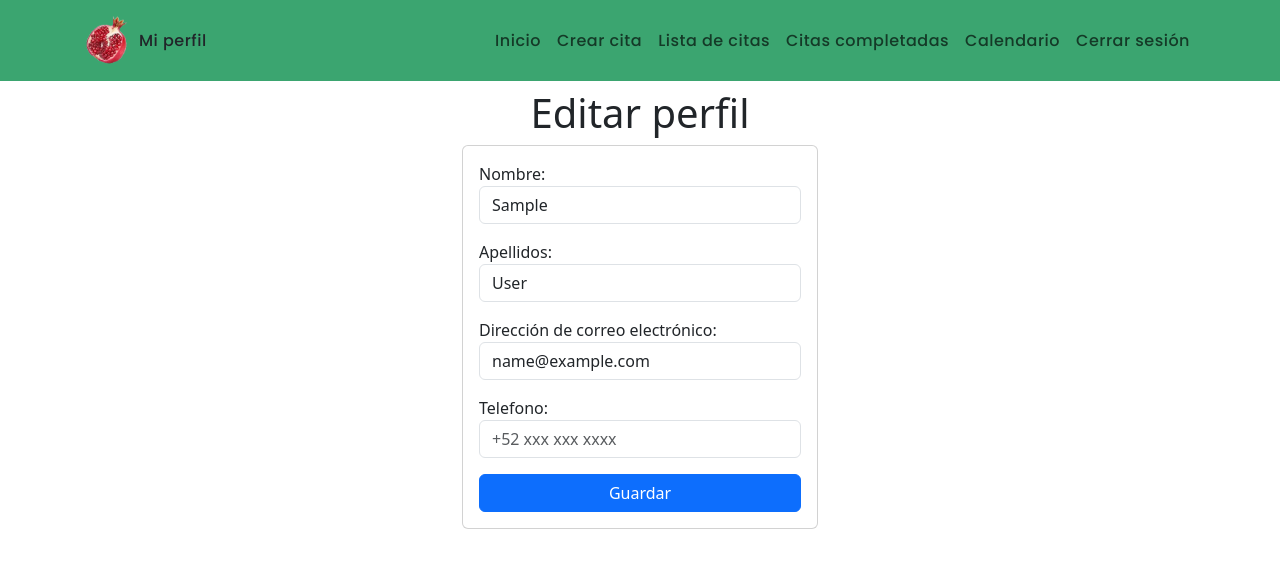
After one commit to GereArguello/Citas-de-unias-django, a Django app: page /mi_perfil/editar_perfil/ in a window 1280 px wide. The commit adds this page. Shown: the top 568 px of the page. Run offline with Django 5.2, Linux system fonts and the light colour scheme; the visitor is signed in with stand-in values (Sample User, id 1).

Commit message:
formulario y vista para editar perfil

```diff
--- a/Citas/forms.py
+++ b/Citas/forms.py
@@ -1,6 +1,8 @@
 from django import forms
-from .models import Cita
+from .models import Cita, Profile
 from datetime import date
+from django.contrib.auth.models import User
+import re
 
 class CitaForm(forms.ModelForm):
     class Meta:
@@ -27,7 +29,6 @@ class CitaForm(forms.ModelForm):
     def clean_fecha(self):
         fecha = self.cleaned_data['fecha']
         if fecha.weekday() == 6:
-            print(fecha)
             raise forms.ValidationError("No se atiende los domingos.")
         return fecha
 
@@ -51,3 +52,29 @@ class CitaForm(forms.ModelForm):
                 raise forms.ValidationError("Ese turno ya está ocupado.")
 
         return cleaned_data
+
+class UserForm(forms.ModelForm):
+    class Meta:
+        model = User
+        fields = ['first_name', 'last_name','email']
+        widgets = {
+            'first_name': forms.TextInput(attrs={'class': 'form-control', 'placeholder':'nombre'}),
+            'last_name': forms.TextInput(attrs={'class': 'form-control','placeholder':'apellido'}),
+            'email': forms.EmailInput(attrs={'class': 'form-control', 'placeholder':'ejemplo@mail.com'}),
+        }
+
+class ProfileForm(forms.ModelForm):
+    class Meta:
+        model = Profile
+        fields = ['telefono']
+        widgets = {
+            'telefono': forms.TextInput(attrs={'class': 'form-control', 'placeholder':'+52 xxx xxx xxxx'}),
+        }
+    def clean_telefono(self):
+        telefono = self.cleaned_data['telefono'].strip()
+
+        telefono_num = re.sub(r"\D","", telefono) #Dejar solo números
+
+        if len(telefono_num) < 8 or len(telefono_num) > 14 :
+            raise forms.ValidationError("Teléfono inválido")
+        return telefono_num
--- a/Citas/urls.py
+++ b/Citas/urls.py
@@ -7,7 +7,9 @@ urlpatterns = [
     path('registrarse/', views.registrarse, name='registrarse'),
     path('cerrar_sesion/', views.cerrar_sesion, name='cerrar_sesion'),
     path('iniciar_sesion/',views.iniciar_sesion, name= 'iniciar_sesion'),
+
     path('mi_perfil/',views.mi_perfil, name= 'mi_perfil'),
+    path('mi_perfil/editar_perfil/', views.editar_perfil, name= 'editar_perfil'),
 
     path('crear_cita/', views.crear_cita, name='crear_cita'),
     path('editar_cita/<int:id>/',views.editar_cita, name='editar_cita'),
--- a/Citas/views.py
+++ b/Citas/views.py
@@ -5,7 +5,7 @@ from django.contrib.auth.forms import UserCreationForm
 from django.contrib.auth import login, logout, authenticate
 from django.contrib.auth.decorators import login_required
 from django.db.models import Sum
-from .forms import CitaForm
+from .forms import CitaForm, UserForm, ProfileForm
 from .models import Cita, Profile
 from .utils import semana_actual, mes_actual, citas_para_usuario, generar_calendario
 from datetime import date
@@ -21,6 +21,31 @@ def mi_perfil(request):
     profile, created = Profile.objects.get_or_create(user=usuario)
     total_citas = Cita.objects.filter(estado=True, user=request.user).count()
     return render(request,'mi_perfil.html',{'usuario': usuario, 'profile': profile, 'total_citas': total_citas})
+
+@login_required
+def editar_perfil(request):
+    user = request.user
+    profile = user.profile
+
+    if request.method == "POST":
+        user_form = UserForm(request.POST, instance= user)
+        profile_form = ProfileForm(request.POST, instance= profile)
+
+        if user_form.is_valid() and profile_form.is_valid():
+            user_form.save()
+            profile_form.save()
+            messages.success(request, "Perfil actualizado correctamente.")
+            return redirect ('mi_perfil')
+    else:
+        user_form = UserForm(instance= user)
+        profile_form = ProfileForm(instance= profile)
+
+    formularios = {
+        'user_form': user_form,
+        'profile_form': profile_form
+    }
+
+    return render(request,'editar_perfil.html',formularios)
 
 def registrarse(request):
     if request.method == 'GET': #Si el request pide datos:
--- a/templates/base.html
+++ b/templates/base.html
@@ -74,11 +74,18 @@
         </nav>
     </header>
     {% if messages %}
-    {% for message in messages %}
-    <div>
-        {{ message }}
+    <div class="container mt-3">
+        <div class="row justify-content-center">
+            <div class="col-12 col-md-6">
+                {% for message in messages %}
+                <div class="alert alert-{{ message.tags }} alert-dismissible fade show" role="alert">
+                    {{ message }}
+                    <button type="button" class="btn-close" data-bs-dismiss="alert"></button>
+                </div>
+                {% endfor %}
+            </div>
+        </div>
     </div>
-    {% endfor %}
     {% endif %}
 
 
--- a/templates/crear_cita.html
+++ b/templates/crear_cita.html
@@ -5,7 +5,7 @@
 {% block content %}
 
 
-<body>
+
 <div class="row">
     <div class="col-md-4 offset-md-4">
         <h1 class="text-center">Agendar cita</h1>
@@ -16,7 +16,7 @@
         </form>
     </div>
 </div>
-</body>
+
 
 
 {% endblock %}
--- /dev/null
+++ b/templates/editar_perfil.html
@@ -0,0 +1,20 @@
+{% extends 'base.html' %}
+
+{% block title %} Editar Perfil {% endblock %}
+
+{% block content %}
+
+
+<div class="row">
+    <div class="col-md-4 offset-md-4">
+        <h1 class="text-center"> Editar perfil </h1>
+        <form method="POST" enctype="multipart/form-data" class="card card-body">
+            {% csrf_token %}
+            {{ user_form.as_p}}
+            {{ profile_form.as_p}}
+            <button type="submit" class="btn btn-primary">Guardar</button>
+        </form>
+    </div>
+</div>
+
+{% endblock %}
--- a/templates/mi_perfil.html
+++ b/templates/mi_perfil.html
@@ -10,10 +10,10 @@
     <div class="col-12 col-md-8 col-lg-5 text-center">
         <section class="cita-card">
             <p><strong> Usuario </strong> <br> {{ usuario.username }} </p>
-            <p><strong> Nombre </strong> <br> {{ usuario.firstname|default:"--" }} </p>
-            <p><strong> Apellido </strong> <br> {{ usuario.lastname|default:"--" }} </p>
+            <p><strong> Nombre </strong> <br> {{ usuario.first_name|default:"--" }} </p>
+            <p><strong> Apellido </strong> <br> {{ usuario.last_name|default:"--" }} </p>
+            <p><strong> Telefono </strong> <br> {{ profile.telefono|default:"--" }} </p>
             <p><strong> Mail </strong> <br> {{ usuario.email|default:"--" }} </p>
-            <p><strong> Telefono </strong> <br> {{ profile.telefono|default:"--" }} </p>
             <p><strong> Citas completadas </strong> <br> {{ total_citas }} </p>
             <p><strong> Fecha de creación </strong> <br> {{ usuario.date_joined|date:'d/m/Y' }} </p>
         </section>
```
Lines whose indentation alone changed are shown as unchanged.
